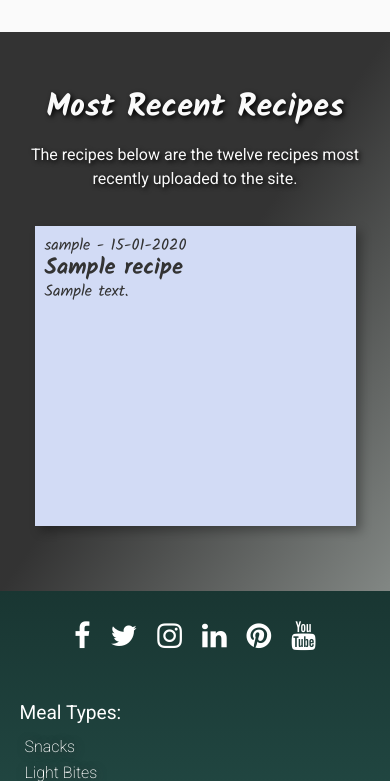
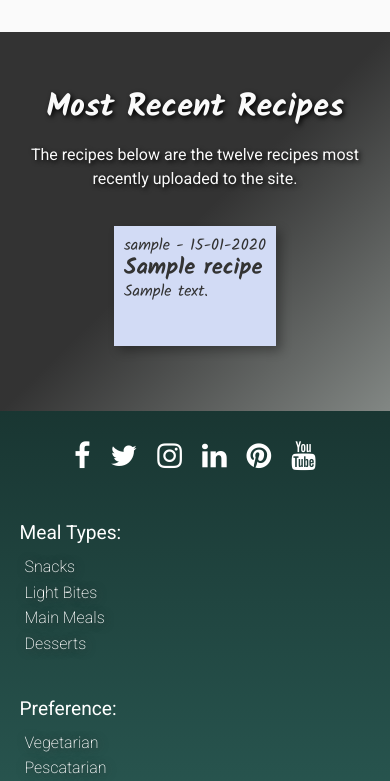
Before and after one commit to JShad30/the_recipe_store, a Flask app: page / in a window 390 px wide. Shown: the part 2107-2888 px from the top of the page. Run offline with Flask 2, Linux system fonts and the light colour scheme; tables that the repository leaves empty hold one stand-in row (values such as "Sample post"); some libraries are stand-ins or nearby versions.

Commit message:
Adjusting size of the post it notes in mobile views

```diff
--- a/therecipestore/static/css/style.css
+++ b/therecipestore/static/css/style.css
@@ -1002,11 +1002,12 @@ body {
     padding: 0;
     display: flex;
     flex-wrap: wrap;
+    justify-content: center;
 }
 
 .post-it-note {
-    height: 280px;
-    width: 100%;
+    min-height: 100px;
+    max-width: 250px;
     box-shadow: 5px 5px 10px 0px rgba(0,0,0,0.3);
     background-color: #D2DBF5;
     padding: 10px;
@@ -2190,7 +2191,7 @@ body {
     }
 
     .post-it-note {
-        height: 180px;
+        height: 150px;
         width: 180px;
     }
 
```
